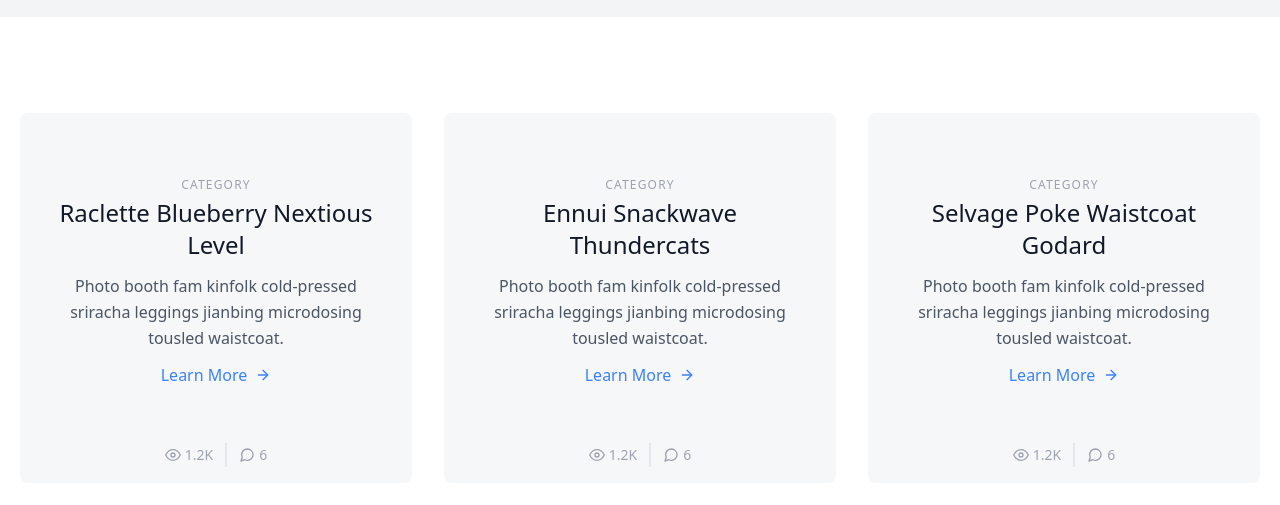
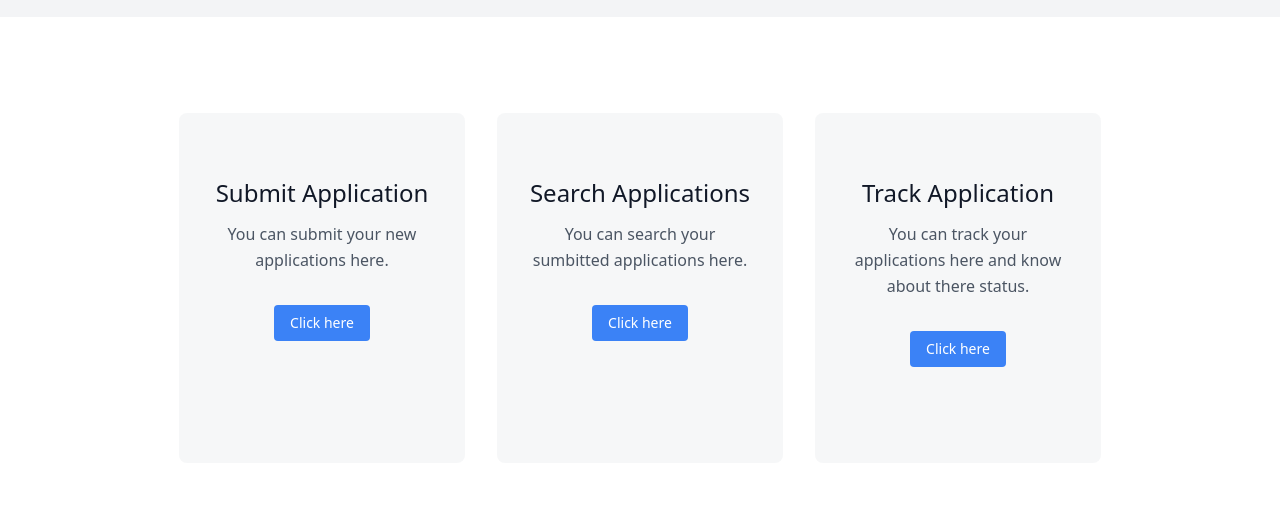
Before and after one commit to mehmoodharis74/Document_Dispatch_Register, a plain HTML site: page src/index.html in a window 1280 px wide. Shown: the part 63-568 px from the top of the page. Drawn offline with nearby package versions, Linux system fonts and the light colour scheme.

Commit message:
User Page Added

```diff
--- a/src/index.html
+++ b/src/index.html
@@ -5,6 +5,7 @@
     <meta http-equiv="X-UA-Compatible" content="IE=edge">
     <meta name="viewport" content="width=device-width, initial-scale=1.0">
     <script src="https://cdn.tailwindcss.com"></script>
+
     <title>Application Dispatch Software</title>
 </head>
 <body>
@@ -19,94 +20,49 @@
           <nav class="md:ml-auto flex flex-wrap items-center text-base justify-center">
             <p class="mr-5 hover:text-gray-900">Amir Rehman</p>
           </nav>
-          <button class="inline-flex items-center bg-blue-500 text-white border-0 py-2 px-4 focus:outline-none rounded text-sm mt-4 md:mt-0">Logout
+          <button class="inline-flex items-center bg-blue-500 text-white border-0 py-2 px-4 focus:outline-none rounded text-sm mt-4 md:mt-0" onclick="logout()">Logout
 
           </button>
         </div>
       </header>
 
+<!-- logut button script here -->
+<script>
+  function logout(){
+window.location.href = "login.html";
+localStorage.clear();
+history.replaceState(null, null, '/src/login.html');
 
+
+  }
+</script>
       <!-- main body starts from here -->
 
       <section class="text-gray-600 body-font">
         <div class="container px-5 py-24 mx-auto">
-          <div class="flex flex-wrap -m-4">
-            <div class="p-4 lg:w-1/3">
+          <div class="flex flex justify-center -m-4">
+            <div class="p-4 lg:w-1/4">
               <div class="h-full bg-gray-100 bg-opacity-75 px-8 pt-16 pb-24 rounded-lg overflow-hidden text-center relative">
-                <h2 class="tracking-widest text-xs title-font font-medium text-gray-400 mb-1">CATEGORY</h2>
-                <h1 class="title-font sm:text-2xl text-xl font-medium text-gray-900 mb-3">Raclette Blueberry Nextious Level</h1>
-                <p class="leading-relaxed mb-3">Photo booth fam kinfolk cold-pressed sriracha leggings jianbing microdosing tousled waistcoat.</p>
-                <a class="text-blue-500 inline-flex items-center">Learn More
-                  <svg class="w-4 h-4 ml-2" viewBox="0 0 24 24" stroke="currentColor" stroke-width="2" fill="none" stroke-linecap="round" stroke-linejoin="round">
-                    <path d="M5 12h14"></path>
-                    <path d="M12 5l7 7-7 7"></path>
-                  </svg>
-                </a>
-                <div class="text-center mt-2 leading-none flex justify-center absolute bottom-0 left-0 w-full py-4">
-                  <span class="text-gray-400 mr-3 inline-flex items-center leading-none text-sm pr-3 py-1 border-r-2 border-gray-200">
-                    <svg class="w-4 h-4 mr-1" stroke="currentColor" stroke-width="2" fill="none" stroke-linecap="round" stroke-linejoin="round" viewBox="0 0 24 24">
-                      <path d="M1 12s4-8 11-8 11 8 11 8-4 8-11 8-11-8-11-8z"></path>
-                      <circle cx="12" cy="12" r="3"></circle>
-                    </svg>1.2K
-                  </span>
-                  <span class="text-gray-400 inline-flex items-center leading-none text-sm">
-                    <svg class="w-4 h-4 mr-1" stroke="currentColor" stroke-width="2" fill="none" stroke-linecap="round" stroke-linejoin="round" viewBox="0 0 24 24">
-                      <path d="M21 11.5a8.38 8.38 0 01-.9 3.8 8.5 8.5 0 01-7.6 4.7 8.38 8.38 0 01-3.8-.9L3 21l1.9-5.7a8.38 8.38 0 01-.9-3.8 8.5 8.5 0 014.7-7.6 8.38 8.38 0 013.8-.9h.5a8.48 8.48 0 018 8v.5z"></path>
-                    </svg>6
-                  </span>
-                </div>
+                <h1 class="title-font sm:text-2xl text-xl font-medium text-gray-900 mb-3">Submit Application</h1>
+                <p class="leading-relaxed mb-3 mt-3">You can submit your new applications here.</p>
+                 <button class="flex mx-auto mt-8 text-white bg-blue-500 border-0 py-2 px-4 focus:outline-none hover:bg-blue-600 rounded text-sm">Click here</button>
+
               </div>
             </div>
-            <div class="p-4 lg:w-1/3">
+            <div class="p-4 lg:w-1/4">
               <div class="h-full bg-gray-100 bg-opacity-75 px-8 pt-16 pb-24 rounded-lg overflow-hidden text-center relative">
-                <h2 class="tracking-widest text-xs title-font font-medium text-gray-400 mb-1">CATEGORY</h2>
-                <h1 class="title-font sm:text-2xl text-xl font-medium text-gray-900 mb-3">Ennui Snackwave Thundercats</h1>
-                <p class="leading-relaxed mb-3">Photo booth fam kinfolk cold-pressed sriracha leggings jianbing microdosing tousled waistcoat.</p>
-                <a class="text-blue-500 inline-flex items-center">Learn More
-                  <svg class="w-4 h-4 ml-2" viewBox="0 0 24 24" stroke="currentColor" stroke-width="2" fill="none" stroke-linecap="round" stroke-linejoin="round">
-                    <path d="M5 12h14"></path>
-                    <path d="M12 5l7 7-7 7"></path>
-                  </svg>
-                </a>
-                <div class="text-center mt-2 leading-none flex justify-center absolute bottom-0 left-0 w-full py-4">
-                  <span class="text-gray-400 mr-3 inline-flex items-center leading-none text-sm pr-3 py-1 border-r-2 border-gray-200">
-                    <svg class="w-4 h-4 mr-1" stroke="currentColor" stroke-width="2" fill="none" stroke-linecap="round" stroke-linejoin="round" viewBox="0 0 24 24">
-                      <path d="M1 12s4-8 11-8 11 8 11 8-4 8-11 8-11-8-11-8z"></path>
-                      <circle cx="12" cy="12" r="3"></circle>
-                    </svg>1.2K
-                  </span>
-                  <span class="text-gray-400 inline-flex items-center leading-none text-sm">
-                    <svg class="w-4 h-4 mr-1" stroke="currentColor" stroke-width="2" fill="none" stroke-linecap="round" stroke-linejoin="round" viewBox="0 0 24 24">
-                      <path d="M21 11.5a8.38 8.38 0 01-.9 3.8 8.5 8.5 0 01-7.6 4.7 8.38 8.38 0 01-3.8-.9L3 21l1.9-5.7a8.38 8.38 0 01-.9-3.8 8.5 8.5 0 014.7-7.6 8.38 8.38 0 013.8-.9h.5a8.48 8.48 0 018 8v.5z"></path>
-                    </svg>6
-                  </span>
-                </div>
+                <h1 class="title-font sm:text-2xl text-xl font-medium text-gray-900 mb-3">Search Applications</h1>
+                <p class="leading-relaxed mb-3 mt-3">You can search your sumbitted applications here.</p>
+                 <button class="flex mx-auto mt-8 text-white bg-blue-500 border-0 py-2 px-4 focus:outline-none hover:bg-blue-600 rounded text-sm">Click here</button>
+
               </div>
             </div>
-            <div class="p-4 lg:w-1/3">
+            <div class="p-4 lg:w-1/4">
               <div class="h-full bg-gray-100 bg-opacity-75 px-8 pt-16 pb-24 rounded-lg overflow-hidden text-center relative">
-                <h2 class="tracking-widest text-xs title-font font-medium text-gray-400 mb-1">CATEGORY</h2>
-                <h1 class="title-font sm:text-2xl text-xl font-medium text-gray-900 mb-3">Selvage Poke Waistcoat Godard</h1>
-                <p class="leading-relaxed mb-3">Photo booth fam kinfolk cold-pressed sriracha leggings jianbing microdosing tousled waistcoat.</p>
-                <a class="text-blue-500 inline-flex items-center">Learn More
-                  <svg class="w-4 h-4 ml-2" viewBox="0 0 24 24" stroke="currentColor" stroke-width="2" fill="none" stroke-linecap="round" stroke-linejoin="round">
-                    <path d="M5 12h14"></path>
-                    <path d="M12 5l7 7-7 7"></path>
-                  </svg>
-                </a>
-                <div class="text-center mt-2 leading-none flex justify-center absolute bottom-0 left-0 w-full py-4">
-                  <span class="text-gray-400 mr-3 inline-flex items-center leading-none text-sm pr-3 py-1 border-r-2 border-gray-200">
-                    <svg class="w-4 h-4 mr-1" stroke="currentColor" stroke-width="2" fill="none" stroke-linecap="round" stroke-linejoin="round" viewBox="0 0 24 24">
-                      <path d="M1 12s4-8 11-8 11 8 11 8-4 8-11 8-11-8-11-8z"></path>
-                      <circle cx="12" cy="12" r="3"></circle>
-                    </svg>1.2K
-                  </span>
-                  <span class="text-gray-400 inline-flex items-center leading-none text-sm">
-                    <svg class="w-4 h-4 mr-1" stroke="currentColor" stroke-width="2" fill="none" stroke-linecap="round" stroke-linejoin="round" viewBox="0 0 24 24">
-                      <path d="M21 11.5a8.38 8.38 0 01-.9 3.8 8.5 8.5 0 01-7.6 4.7 8.38 8.38 0 01-3.8-.9L3 21l1.9-5.7a8.38 8.38 0 01-.9-3.8 8.5 8.5 0 014.7-7.6 8.38 8.38 0 013.8-.9h.5a8.48 8.48 0 018 8v.5z"></path>
-                    </svg>6
-                  </span>
-                </div>
+                <h1 class="title-font sm:text-2xl text-xl font-medium text-gray-900 mb-3">Track Application</h1>
+                <p class="leading-relaxed mb-3 mt-3">You can track your applications here and know about there status.</p>
+                 <button class="flex mx-auto mt-8 text-white bg-blue-500 border-0 py-2 px-4 focus:outline-none hover:bg-blue-600 rounded text-sm">Click here</button>
+
               </div>
             </div>
           </div>
```
Also changed, not shown: src/login.html (+8 -1 lines).
